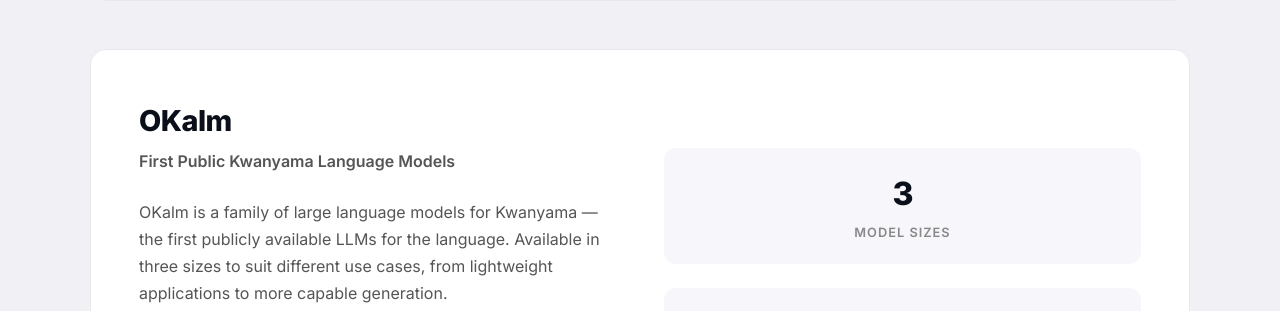
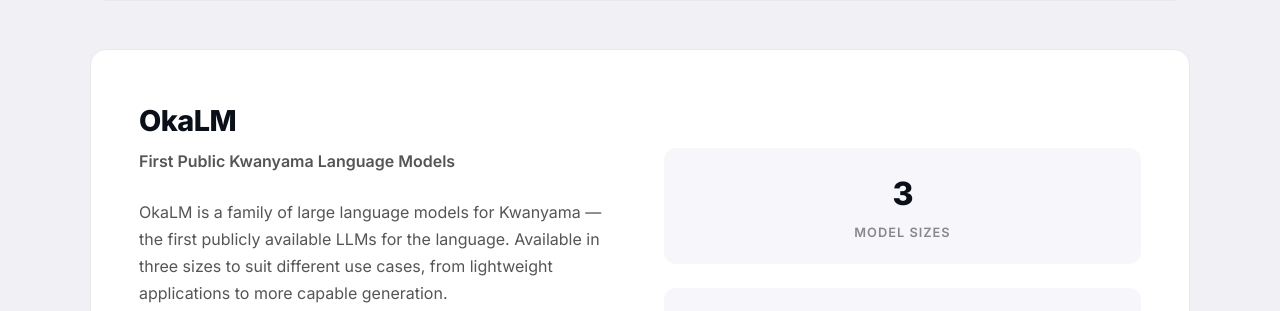
Before and after one commit to okalai-ai/okalai-site, a Jekyll site: the page built from index.md, in a window 1280 px wide and 900 px high, scrolled down 2316 px. Shown: the part 157-468 px from the top of the window. Built offline with Jekyll 4.4.1, drawn with Linux system fonts in a browser that asks for light colours; some of the changed text lies outside the part shown.

Commit message:
Rename OKalm to OkaLM everywhere

```diff
--- a/index.md
+++ b/index.md
@@ -128,15 +128,15 @@ title: Home
 
     <div class="product-card" data-sr style="margin-top: 3rem;">
       <div class="product-info">
-        <h3>OKalm</h3>
+        <h3>OkaLM</h3>
         <p class="product-tagline">First Public Kwanyama Language Models</p>
         <p>
-          OKalm is a family of large language models for Kwanyama — the first publicly available LLMs for the language. Available in three sizes to suit different use cases, from lightweight applications to more capable generation.
+          OkaLM is a family of large language models for Kwanyama — the first publicly available LLMs for the language. Available in three sizes to suit different use cases, from lightweight applications to more capable generation.
         </p>
         <div class="model-links">
-          <a href="https://huggingface.co/okalai-ai/okalm-1b" class="btn btn-outline" target="_blank" rel="noopener">OKalm-1B</a>
-          <a href="https://huggingface.co/okalai-ai/okalm-3b" class="btn btn-outline" target="_blank" rel="noopener">OKalm-3B</a>
-          <a href="https://huggingface.co/okalai-ai/okalm-8b" class="btn btn-outline" target="_blank" rel="noopener">OKalm-8B</a>
+          <a href="https://huggingface.co/okalai-ai/okalm-1b" class="btn btn-outline" target="_blank" rel="noopener">OkaLM-1B</a>
+          <a href="https://huggingface.co/okalai-ai/okalm-3b" class="btn btn-outline" target="_blank" rel="noopener">OkaLM-3B</a>
+          <a href="https://huggingface.co/okalai-ai/okalm-8b" class="btn btn-outline" target="_blank" rel="noopener">OkaLM-8B</a>
         </div>
         <a href="https://huggingface.co/okalai-ai" class="btn btn-primary" target="_blank" rel="noopener" style="margin-top: 1rem;">View on Hugging Face &rarr;</a>
       </div>
```
